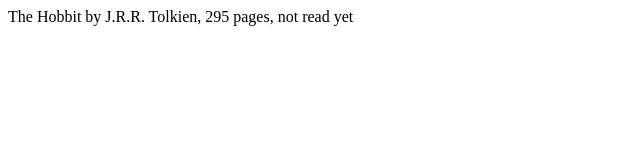
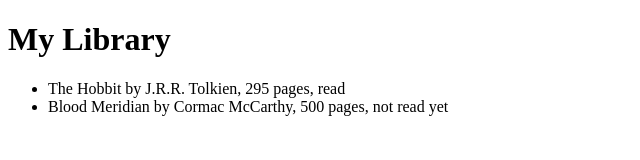
Before and after one commit to vincemilo/library, a plain HTML site: page index.html in a window 1280 px wide. Shown: the whole page, without its empty margins (0-640 px from the left). Drawn offline with Linux system fonts and the light colour scheme.

Commit message:
created dynamic ul for books

```diff
--- a/app.js
+++ b/app.js
@@ -16,14 +16,21 @@ function addBookToLibrary(book){
     myLibrary.push(book);
 };
 
-const theHobbit = new Book("The Hobbit", "J.R.R. Tolkien", 295, false);
-// console.log(theHobbit.info())
+const theHobbit = new Book("The Hobbit", "J.R.R. Tolkien", 295, true);
+const bloodMeridian = new Book("Blood Meridian", "Cormac McCarthy", 500, false);
 
 addBookToLibrary(theHobbit);
+addBookToLibrary(bloodMeridian);
 
 // console.table(myLibrary);
 
 const library = document.querySelector('.library');
-const ul = document.createElement('ul');
+const ul = document.querySelector('.ul');
 let books = myLibrary.map(book => book.info());
-library.textContent = books;
+// console.log(books);
+for (let i = 0; i < books.length; i++) {
+    let book = books[i];
+    let li = document.createElement('li');
+    li.appendChild(document.createTextNode(book));
+    ul.appendChild(li);
+}
--- a/index.html
+++ b/index.html
@@ -7,7 +7,10 @@
     <title>Library</title>
 </head>
 <body>
-    <div class="library"></div>
+    <h1>My Library</h1>
+    <div class="library">
+        <ul class="ul"></ul>
+    </div>
     <script src="app.js"></script>
 </body>
 </html>
```
